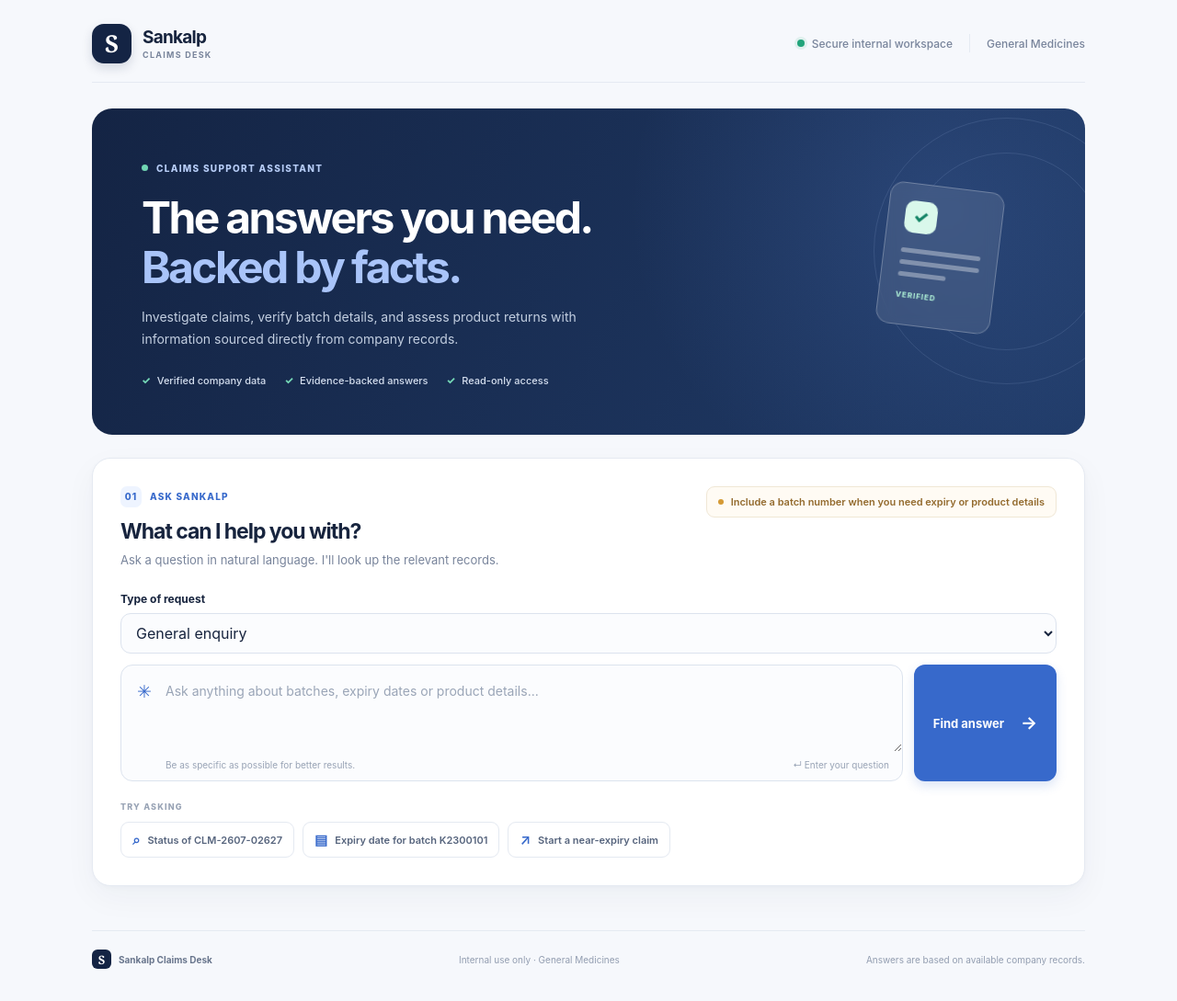
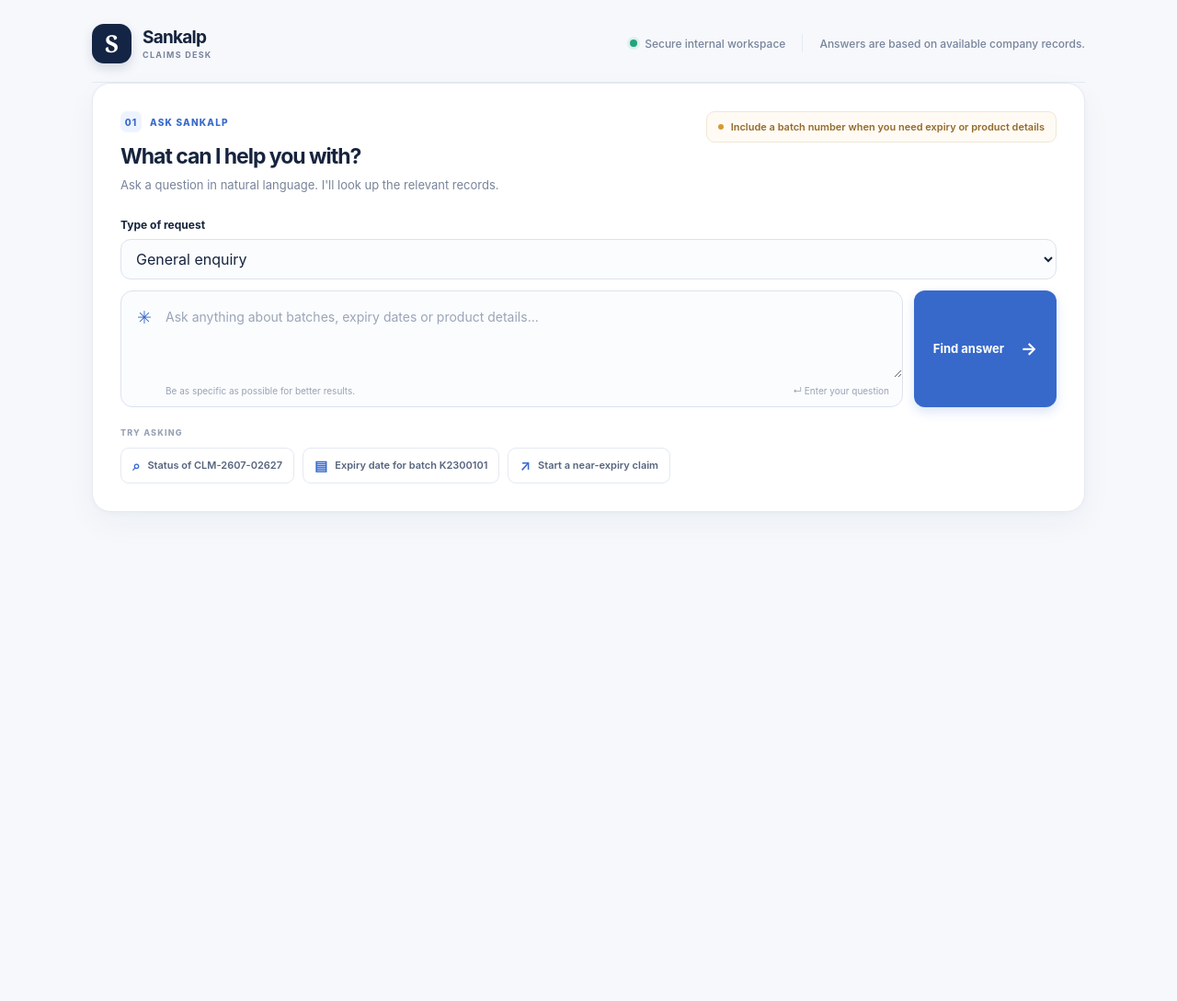
Before and after one commit to HuzaifaBanegar/Sankalp---Claim-desk, a plain HTML site: page public/index.html in a window 1280 px wide. Shown: the whole page at 92% size. After the commit the page ends 800 px from the top, so only its background shows below. Drawn offline with Linux system fonts and the light colour scheme.

Commit message:
fix: UI enhancements

```diff
--- a/public/index.html
+++ b/public/index.html
@@ -28,49 +28,11 @@
         Secure internal workspace
       </div>
       <div class="header-divider"></div>
-      <div class="department">General Medicines</div>
+      <div class="department">Answers are based on available company records.</div>
     </div>
   </header>
 
-  <!-- Hero -->
-  <section class="intro">
-    <div class="intro-content">
-      <div class="intro-label">
-        <span class="intro-label-dot"></span>
-        CLAIMS SUPPORT ASSISTANT
-      </div>
 
-      <h2>
-        The answers you need.<br>
-        <span>Backed by facts.</span>
-      </h2>
-
-      <p>
-        Investigate claims, verify batch details, and assess product
-        returns with information sourced directly from company records.
-      </p>
-
-      <div class="intro-features">
-        <span><span class="feature-check">✓</span> Verified company data</span>
-        <span><span class="feature-check">✓</span> Evidence-backed answers</span>
-        <span><span class="feature-check">✓</span> Read-only access</span>
-      </div>
-    </div>
-
-    <div class="hero-decoration" aria-hidden="true">
-      <div class="hero-circle circle-one"></div>
-      <div class="hero-circle circle-two"></div>
-      <div class="hero-document">
-        <div class="document-icon">✓</div>
-        <div class="document-lines">
-          <span></span>
-          <span></span>
-          <span></span>
-        </div>
-        <div class="document-tag">VERIFIED</div>
-      </div>
-    </div>
-  </section>
 
   <!-- Main question area -->
   <section class="question-card" aria-labelledby="question-title">
@@ -277,20 +239,6 @@
 
   </section>
 
-  <!-- Footer -->
-  <footer class="footer">
-    <div class="footer-brand">
-      <span class="footer-mark">S</span>
-      <span>Sankalp Claims Desk</span>
-    </div>
-
-    <p>Internal use only · General Medicines</p>
-
-    <p class="footer-note">
-      Answers are based on available company records.
-    </p>
-  </footer>
-
 </main>
 
 <script src="/app.js"></script>
```
